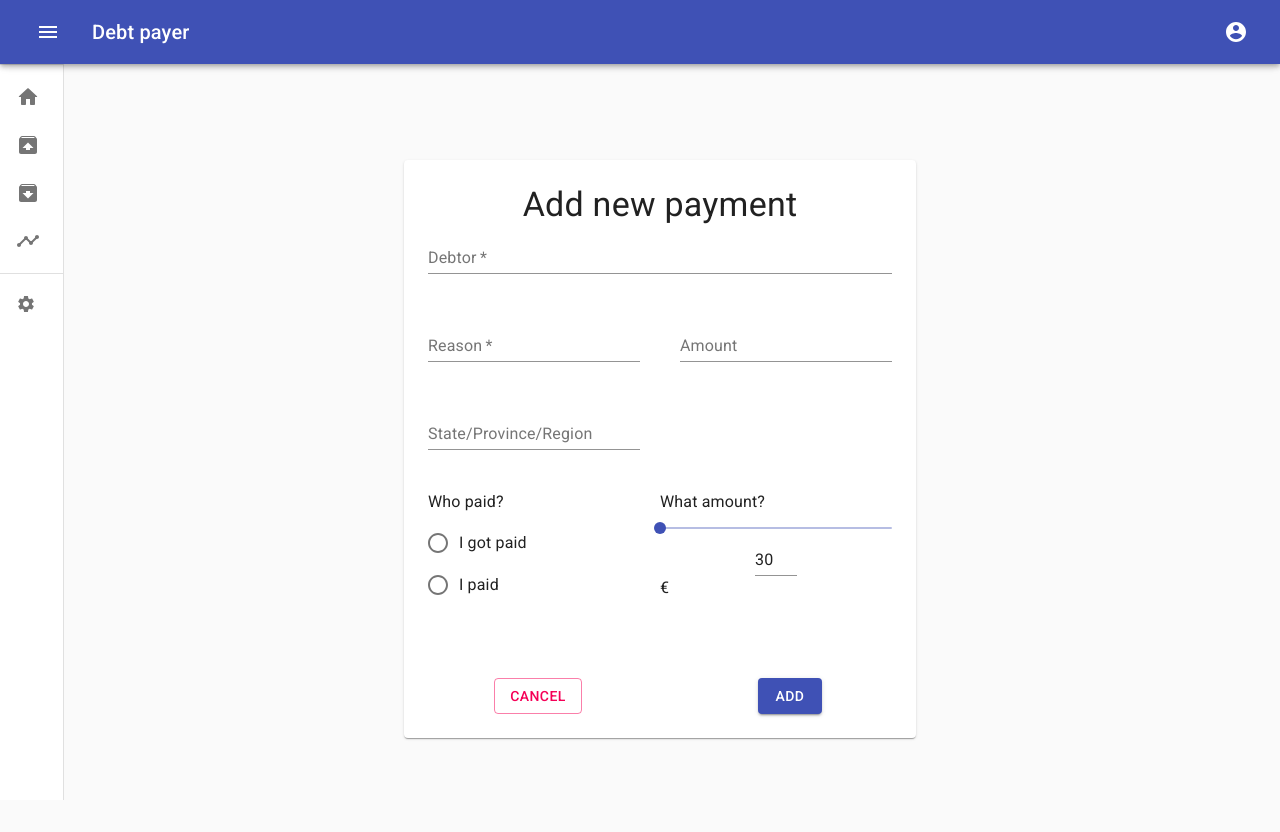
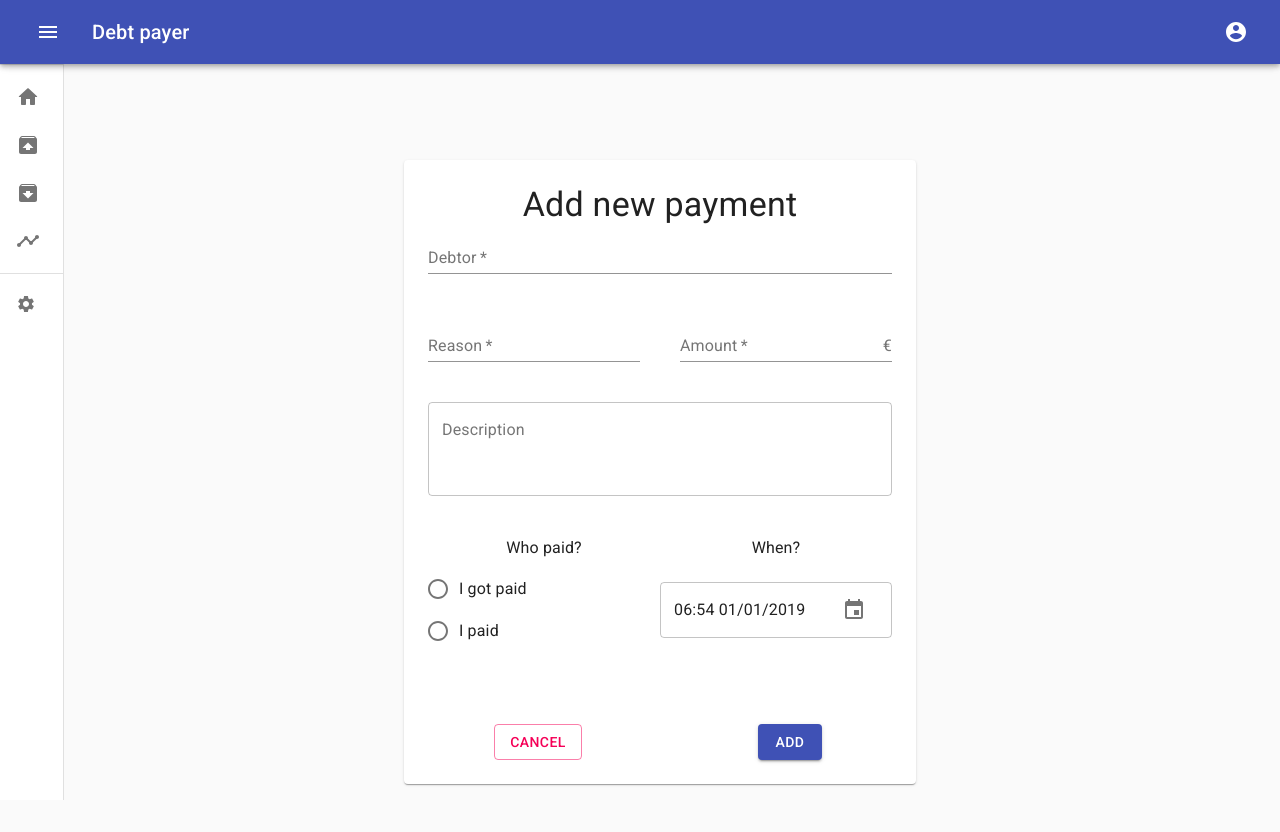
Before and after one commit to Xalemg/react-debt-payer, a React (Create React App) app: page /debts/addDebt in a window 1280 px wide. Before the commit the page ends 800 px from the top, so only its background shows below. Built offline with nearby package versions, Linux system fonts and the light colour scheme.

Commit message:
Finish work on the addDebtPage view
Missing integration with the service

```diff
--- a/package.json
+++ b/package.json
@@ -3,11 +3,14 @@
   "version": "0.1.0",
   "private": true,
   "dependencies": {
+    "@date-io/date-fns": "^1.3.8",
     "@material-ui/core": "^4.2.0",
     "@material-ui/icons": "^4.2.1",
+    "@material-ui/pickers": "^3.1.2",
     "@material-ui/styles": "^4.2.0",
     "axios": "^0.19.0",
     "classnames": "^2.2.6",
+    "date-fns": "^2.0.0-beta.2",
     "react": "^16.8.6",
     "react-autosuggest": "^9.4.3",
     "react-dom": "^16.8.6",
--- a/src/components/DrawerMenu/styles.jsx
+++ b/src/components/DrawerMenu/styles.jsx
@@ -70,11 +70,14 @@ const styles = theme => ({
       overflowX: "clip",
     },
     input: {
-      width: 42,
+      fullWidth: true,
     },
     slider: {
-      width: 250,
+      width: "100%",
     },
+    marginBot : {
+     marginBottom: theme.spacing(3),
+    }
   });
 
   export default styles;
--- a/src/pages/AddDebtPage/AddDebtPage.jsx
+++ b/src/pages/AddDebtPage/AddDebtPage.jsx
@@ -1,35 +1,28 @@
-import React from 'react';
+import React, { useState } from 'react';
 import CssBaseline from '@material-ui/core/CssBaseline';
 import Container from '@material-ui/core/Container';
 import Paper from '@material-ui/core/Paper';
 import useStyles from './style'
+import CalendarToday from "@material-ui/icons/CalendarTodayOutlined";
 import Typography from '@material-ui/core/Typography';
-import {FormControlLabel, Grid, TextField, Button, Radio, RadioGroup, Input, Slider  } from '@material-ui/core'
+import {FormControlLabel, Grid, TextField, Button, Radio, RadioGroup, InputAdornment, IconButton } from '@material-ui/core'
+import { KeyboardDateTimePicker, MuiPickersUtilsProvider } from '@material-ui/pickers';
+import DateFnsUtils from '@date-io/date-fns';
+import 'date-fns';
 
 
 
 export default function AddDebtPage(props) {
   const classes = useStyles();
-  const [payer, satPayer] = React.useState('female');
-  const [amount, setAmount] = React.useState(30);
+  const [values, setValues] = React.useState({
+    payer: '',
+    amount: '',
 
-  function handleChange(event) {
-    satPayer(event.target.value);
-  }
-  const handleSliderChange = (event, newValue) => {
-    setAmount(newValue);
+  });
+  const handleChange = name => event => {
+    setValues({ ...values, [name]: event.target.value });
   };
-  const handleInputChange = event => {
-    setAmount(event.target.value === '' ? '' : Number(event.target.value));
-  };
-
-  const handleBlur = () => {
-    if (amount < 0) {
-      setAmount(0);
-    } else if (amount > 100) {
-      setAmount(100);
-    }
-  };
+  const [date, handleDateChange] = useState(new Date("2019-01-01T18:54"));
 
   return (
     <React.Fragment>
@@ -65,58 +58,73 @@ export default function AddDebtPage(props) {
 
         <Grid item xs={12} sm={6}>
           <TextField
+            className={classes.alignLeft}
+            required
             id="amount"
             name="amount"
             label="Amount"
             fullWidth
+            InputProps={{
+              endAdornment: <InputAdornment position="end">€</InputAdornment>,
+            }}
             autoComplete="amount"
           />
         </Grid>
-        <Grid item xs={12} sm={6}>
-          <TextField id="state" name="state" label="State/Province/Region" fullWidth />
+
+        <Grid item xs={12} sm={12}>
+          <TextField
+          id="description"
+          name="description"
+          label="Description"
+          fullWidth
+          multiline
+          variant="outlined"
+          rows ="3"
+          />
         </Grid>
         <Grid container item xs={12} sm={12}>
         <Grid item xs={12} sm={6}>
-         <Typography align ="left">Who paid?</Typography>
+         <Typography >Who paid?</Typography>
         <RadioGroup
           aria-label="Gender"
           name="gender1"
           className={classes.group}
-          value={payer}
-          onChange={handleChange}
+          value={values.payer}
+          onChange={handleChange('payer')}
         >
           <FormControlLabel value="negative" control={<Radio   color="primary"/>} label="I got paid" />
           <FormControlLabel value="positive" control={<Radio />}  label="I paid" />
         </RadioGroup>
         </Grid>
-        <Grid item xs={12} sm={6}>
-        <Typography align ="left">What amount?</Typography>
-        <Grid item xs={12} sm={12}>
-          <Slider
-            value={typeof value === 'number' ? amount : 0}
-            onChange={handleSliderChange}
-            aria-labelledby="input-slider"
-          />
-        </Grid>
-        <Grid item className={classes.slider}>
-          <Input
-            className={classes.input}
-            value={amount}
-            margin="dense"
-            onChange={handleInputChange}
-            onBlur={handleBlur}
-            inputProps={{
-              step: 1,
-              min: 0,
-              max: 100,
-              name:"amount",
-              label:"€",
-              type: 'number',
-              'aria-labelledby': 'input-slider',
-            }}
-          ></Input>
-        <Typography align ="left">€</Typography>
-        </Grid>
+        <Grid item xs={12} sm={6}         className={classes.textField}>
+      <Typography gutterBottom>
+        When?
+      </Typography >
+      <MuiPickersUtilsProvider utils={DateFnsUtils}>
+      <KeyboardDateTimePicker
+        id="date"
+        name="date"
+        aria-label="Gender"
+
+        inputVariant="outlined"
+        value={date}
+        format="hh:mm dd/MM/yyyy "
+        showTodayButton
+        onChange={handleDateChange}
+        margin="normal"
+        ampm={false}
+        onError={console.log}
+        InputProps={{
+          endAdornment: (
+            <InputAdornment position="end">
+              <IconButton>
+                <CalendarToday />
+              </IconButton>
+            </InputAdornment>
+          ),
+        }}
+        />
+      </MuiPickersUtilsProvider>
         </Grid>
         </Grid>
         <Grid item xs={12} sm={6}>
```
Also changed, not shown: 1 other file (tests, documents, lock files or other folders).
